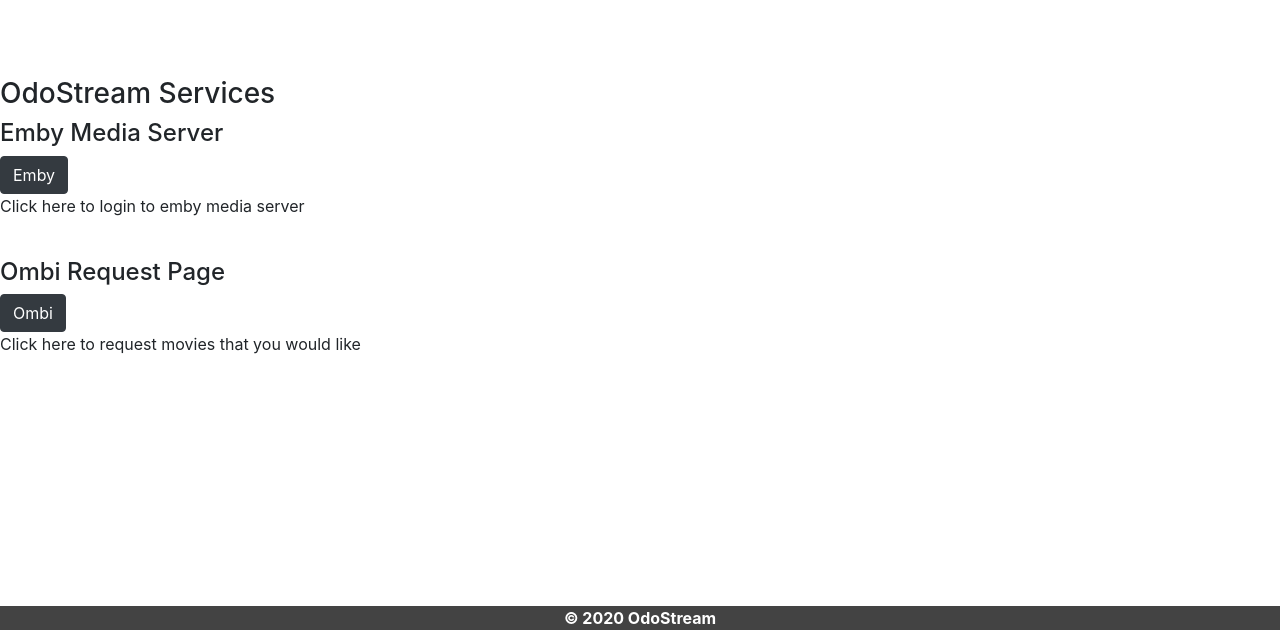
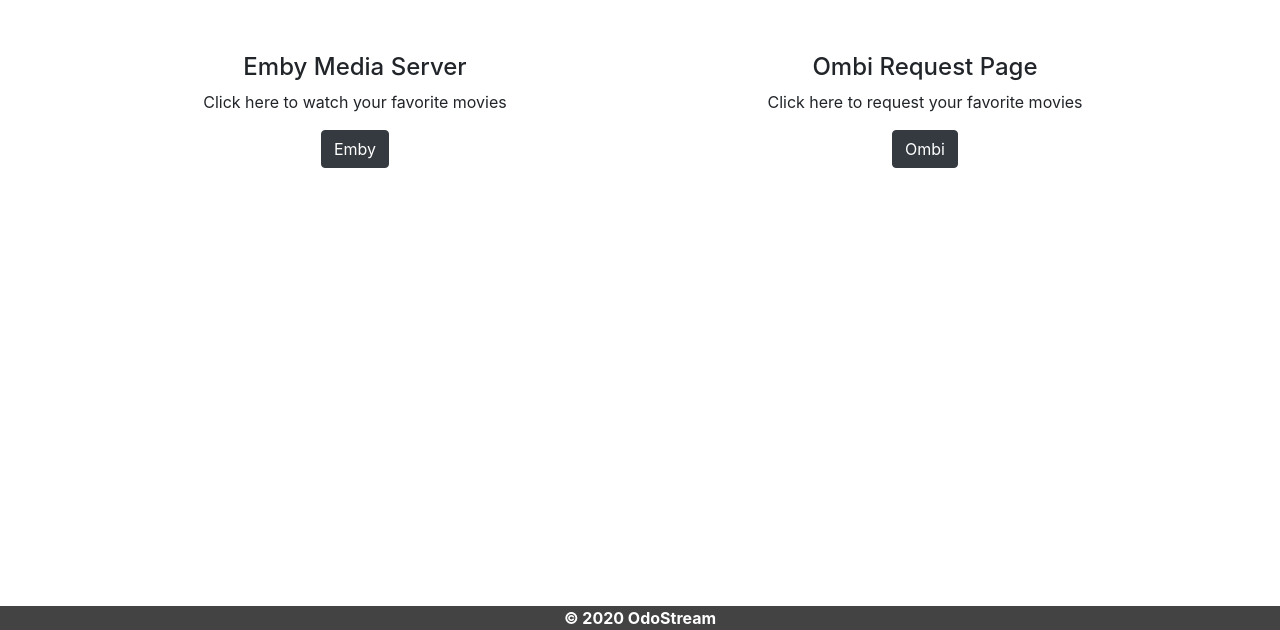
Before and after one commit to gonzalezb/odostream-website, a plain HTML site: page index.html in a window 1280 px wide. Shown: the part 170-800 px from the top of the page. Drawn offline with nearby package versions, Linux system fonts and the light colour scheme.

Commit message:
clean up

```diff
--- a/css/style.css
+++ b/css/style.css
@@ -1,4 +1,3 @@
-
 .foot-con {
     position: fixed;
     left: 0;
@@ -7,8 +6,8 @@
     background-color: #434343;
     color: white;
     text-align: center;
+    overflow: auto;
 }
-
 ul {
     list-style-type: none;
     margin: 0;
@@ -16,11 +15,9 @@ ul {
     overflow: hidden;
     background-color: #434343;
 }
-
 li {
     float: left;
 }
-
 li a {
     display: block;
     color: white;
@@ -28,11 +25,9 @@ li a {
     padding: 14px 16px;
     text-decoration: none;
 }
-
 li a:hover {
-    background-color: #FF0000;
+    background-color: #8D8C8C;
 }
-
 .title {
   display: block;
   padding: 20px 20px;
@@ -42,7 +37,9 @@ li a:hover {
   text-decoration: none;
   text-transform: uppercase;
 }
-
 .top-wel {
     text-align: center;
 }
+.container {
+    text-align: center;
+}
--- a/index.html
+++ b/index.html
@@ -1,6 +1,5 @@
 <!DOCTYPE html>
 <html lang="en">
-
 <head>
 <meta name="viewport" content="width=device-width, initial-scale=1">
 <link rel="stylesheet" type="text/css" href="css/style.css">
@@ -10,9 +9,9 @@
 </head>
 
 <body>
-
 <ul>
 <li class="title">OdoStream</li>
+<li><a>Instructions</a></li>
 </ul>
 
 <div class="top-wel">
@@ -22,22 +21,22 @@
 
 <br>
 <br>
-<br>
 
-<div class="boxes">
-<h3>OdoStream Services</h3>
-<div class="colum1">
+<div class="container">
+<div class="row">
+<div class="col">
 <h4>Emby Media Server</h4>
-<button id="bt1" onclick="window.location.href = 'https://emby.odostream.ml:8920';" class="btn btn-dark">Emby</button>
-<p>Click here to login to emby media server</p>
+<p>Click here to watch your favorite movies</p>
+<button class="btn btn-dark">Emby</button>
 </div>
-<br>
-<div class="colum2">
-<h4>Ombi Request Page</h4>
-<button id="bt2" onclick="window.location.href = 'https://request.odostream.ml';" class="btn btn-dark">Ombi</button>
-<p>Click here to request movies that you would like</p>
+<div class="col">
+<h4> Ombi Request Page</h4>
+<p>Click here to request your favorite movies</p>
+<button class="btn btn-dark">Ombi</button>
 </div>
 </div>
+</div>
+
 </body>
 
 <footer>
@@ -45,5 +44,4 @@
 <b>&copy; 2020 OdoStream</b>
 </div>
 </footer>
-
 </html>
```
